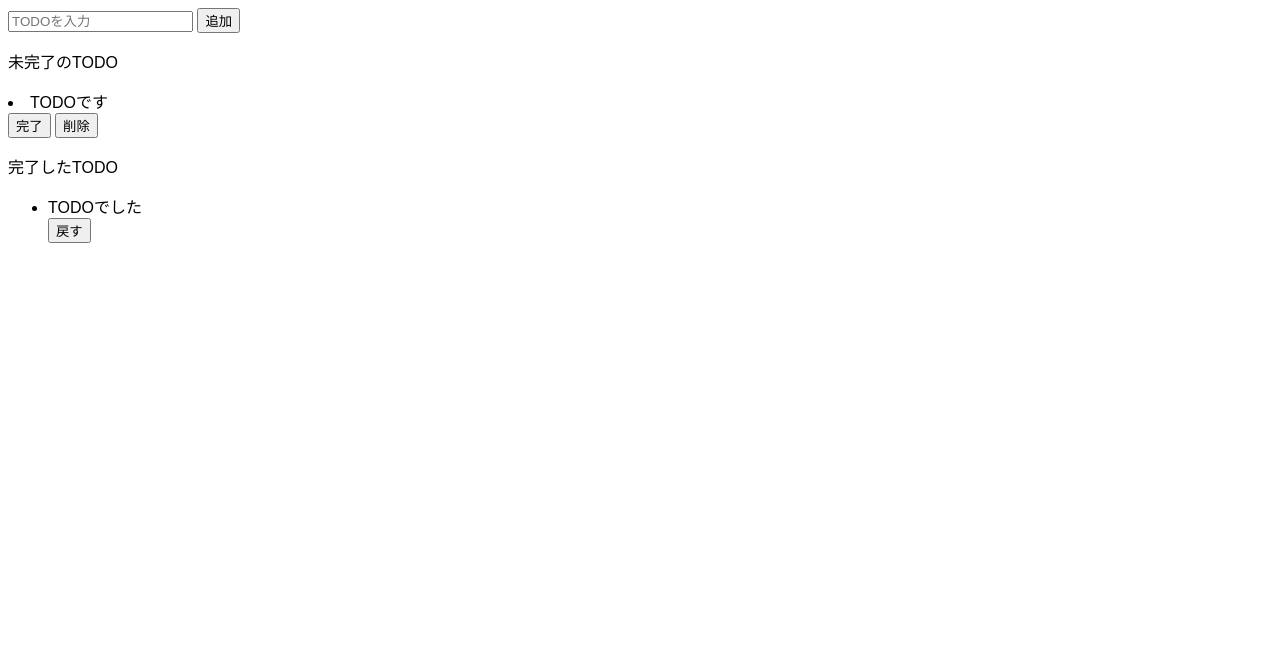
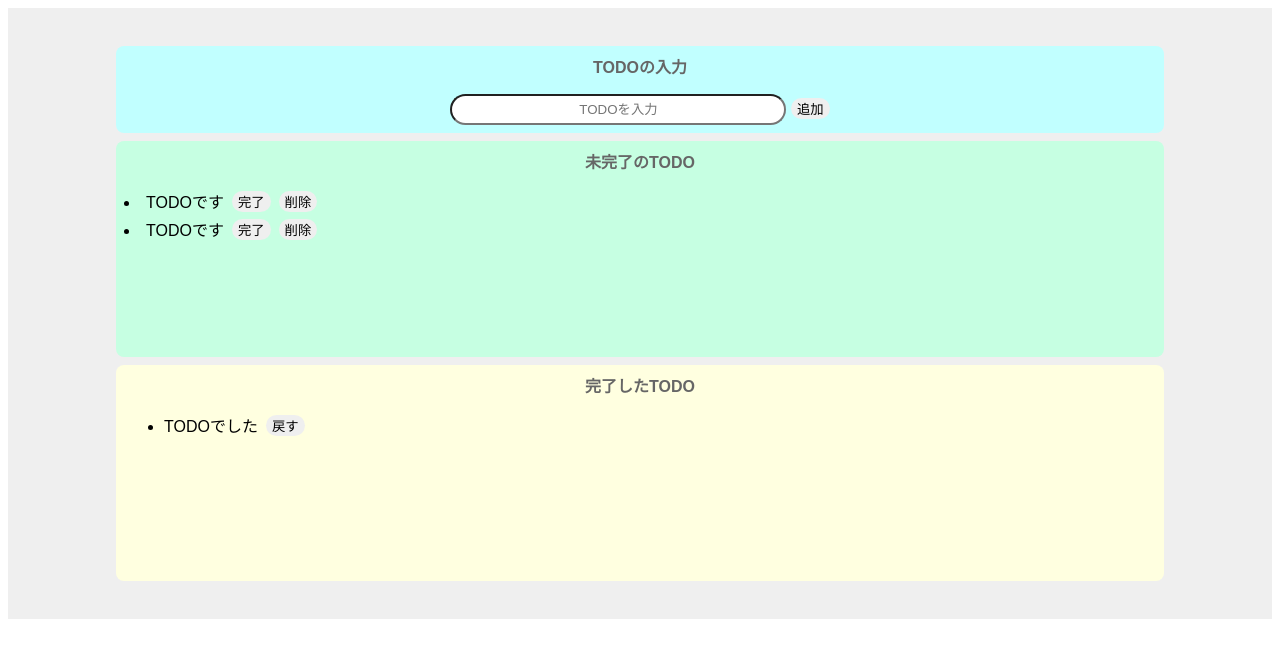
Before and after one commit to sawa1113/todo-list-js-, a website built with Parcel: page index.html in a window 1280 px wide. Built offline with nearby package versions, Linux system fonts and the light colour scheme.

Commit message:
完成形の画面の作成とCSSの調整(PC)

```diff
--- a/index.html
+++ b/index.html
@@ -6,29 +6,39 @@
   </head>
 
   <body>
-    <div>
+    <section class="todo">
+      <div class="container">
+        <div class="input-area">
+          <p class="title">TODOの入力</p>
           <input placeholder="TODOを入力" />
           <button>追加</button>
         </div>
-    <div>
-      <p>未完了のTODO</p>
+        <div class="incomplete-area">
+          <p class="title">未完了のTODO</p>
           <ui>
-        <div>
+            <div class="list-row">
               <li>TODOです</li>
-          <button>完了</button>
+              <button class="list-row__item">完了</button>
+              <button>削除</button>
+            </div>
+            <div class="list-row">
+              <li>TODOです</li>
+              <button class="list-row__item">完了</button>
               <button>削除</button>
             </div>
           </ui>
         </div>
-    <div>
-      <p>完了したTODO</p>
+        <div class="complete-area">
+          <p class="title">完了したTODO</p>
           <ul>
-        <div>
+            <div class="list-row">
               <li>TODOでした</li>
               <button>戻す</button>
             </div>
           </ul>
         </div>
+      </div>
+    </section>
     <script src="src/index.js"></script>
   </body>
 </html>
--- a/src/styles.css
+++ b/src/styles.css
@@ -1,3 +1,73 @@
 body {
   font-family: sans-serif;
 }
+.todo {
+  background: #efefef;
+}
+section {
+  padding: 30px 100px 30px 100px;
+}
+.container {
+  width: 100%;
+  max-width: 100%;
+  margin: auto 0;
+}
+input {
+  border-radius: 16px;
+  border: nono;
+  padding: 6px 16px;
+  outline: none;
+  text-align: center;
+  width: 300px;
+}
+button {
+  border-radius: 16px;
+  border: none;
+}
+button:hover {
+  background: #ff7fff;
+  color: #fff;
+  cursor: pointer;
+}
+li {
+  margin-right: 8px;
+}
+.input-area {
+  background: #c1ffff;
+  /* width: 400px; */
+  /* height: 30px; */
+  padding: 8px;
+  margin: 8px;
+  border-radius: 8px;
+  text-align: center;
+}
+.incomplete-area {
+  background: #c6ffe2;
+  /* width: 400px; */
+  min-height: 200px;
+  padding: 8px;
+  margin: 8px;
+  border-radius: 8px;
+}
+.complete-area {
+  background: #ffffe0;
+  /* width: 400px; */
+  min-height: 200px;
+  padding: 8px;
+  margin: 8px;
+  border-radius: 8px;
+}
+.title {
+  text-align: center;
+  margin-top: 0;
+  font-weight: bold;
+  color: #666;
+}
+.list-row {
+  display: flex;
+  align-items: center;
+  padding-bottom: 4px;
+}
+.list-row__item {
+  margin-right: 8px;
+}
```
Lines whose indentation alone changed are shown as unchanged.
